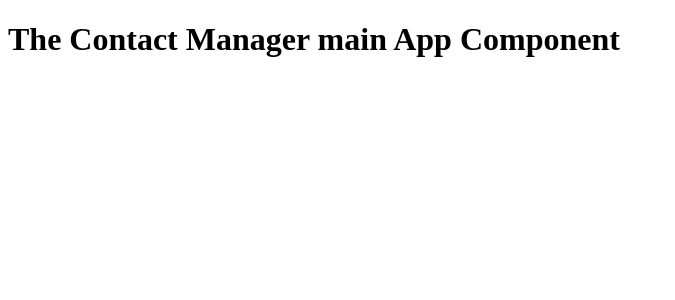
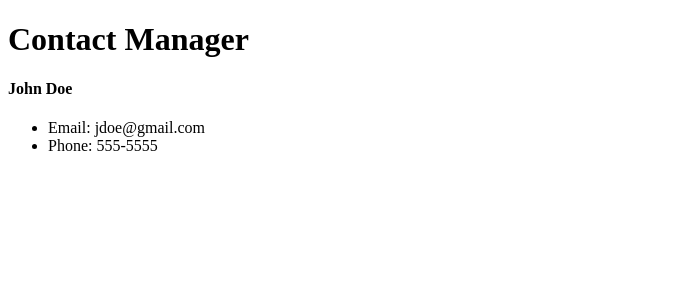
Before and after one commit to ketankshukla/ketan-contact-manager, a React (Create React App) app: page / in a window 1280 px wide. Shown: the top 300 px of the page, without its empty margins (0-675 px from the left). Built offline with nearby package versions, Linux system fonts and the light colour scheme.

Commit message:
Added header and contact components

```diff
--- a/src/App.js
+++ b/src/App.js
@@ -1,11 +1,14 @@
 import React, { Component } from 'react';
+import Contact from './components/Contact';
+import Header from './components/Header';
 import './App.css';
 
 class App extends Component {
   render() {
     return (
       <div className="App">
-      <h1>The Contact Manager main App Component</h1>
+        <Header />
+        <Contact />
       </div>
     );
   }
--- /dev/null
+++ b/src/components/Contact.js
@@ -0,0 +1,17 @@
+import React, { Component } from 'react'
+
+class Contact extends Component {
+  render() {
+    return (
+      <div>
+        <h4>John Doe</h4>
+        <ul>
+          <li>Email: jdoe@gmail.com</li>
+          <li>Phone: 555-5555</li>
+        </ul>
+      </div>
+    )
+  }
+}
+
+export default Contact
--- /dev/null
+++ b/src/components/Header.js
@@ -0,0 +1,11 @@
+import React from 'react';
+
+const Header = () => {
+  return (
+    <div>
+      <h1>Contact Manager</h1>
+    </div>
+  );
+};
+
+export default Header;
```
